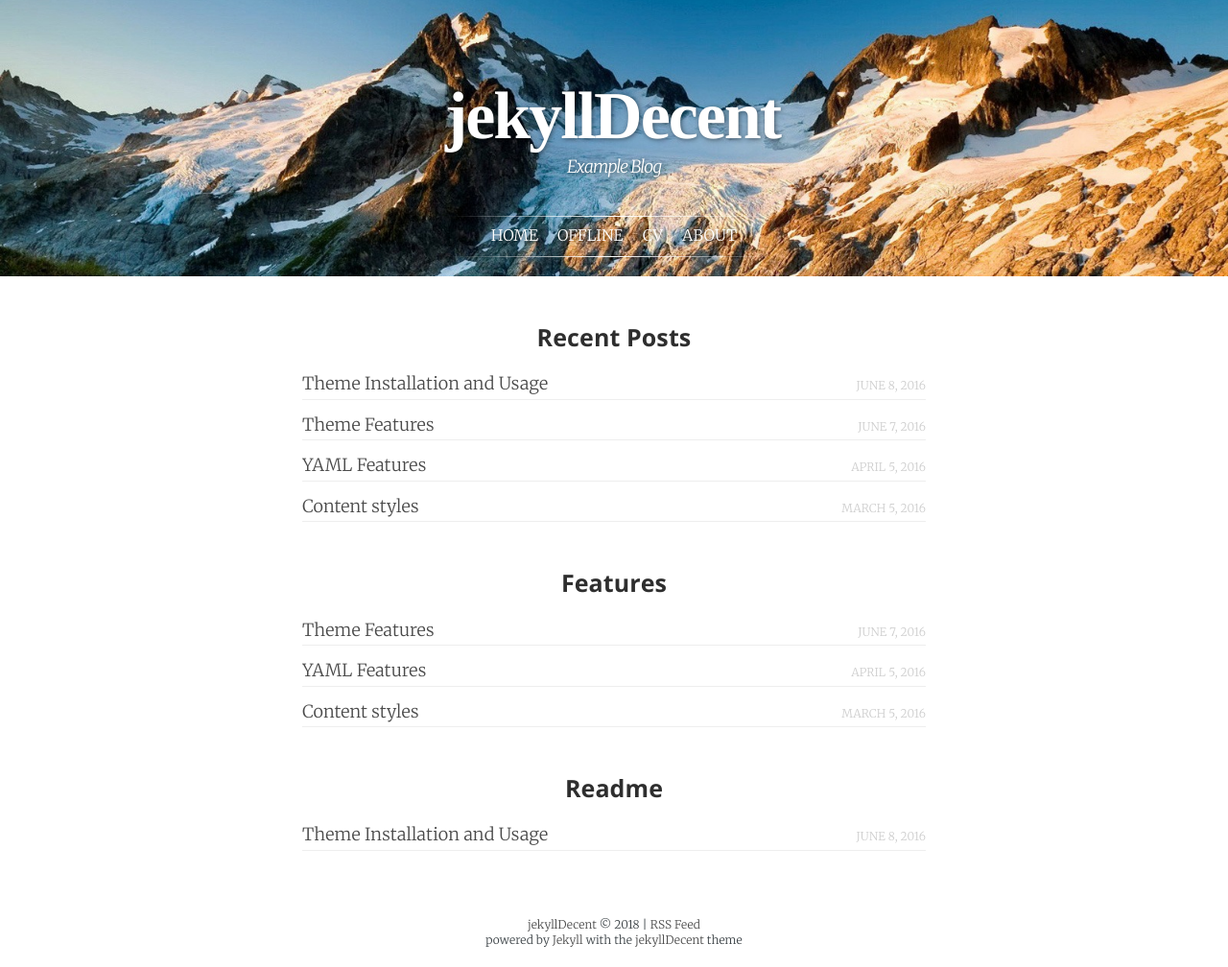
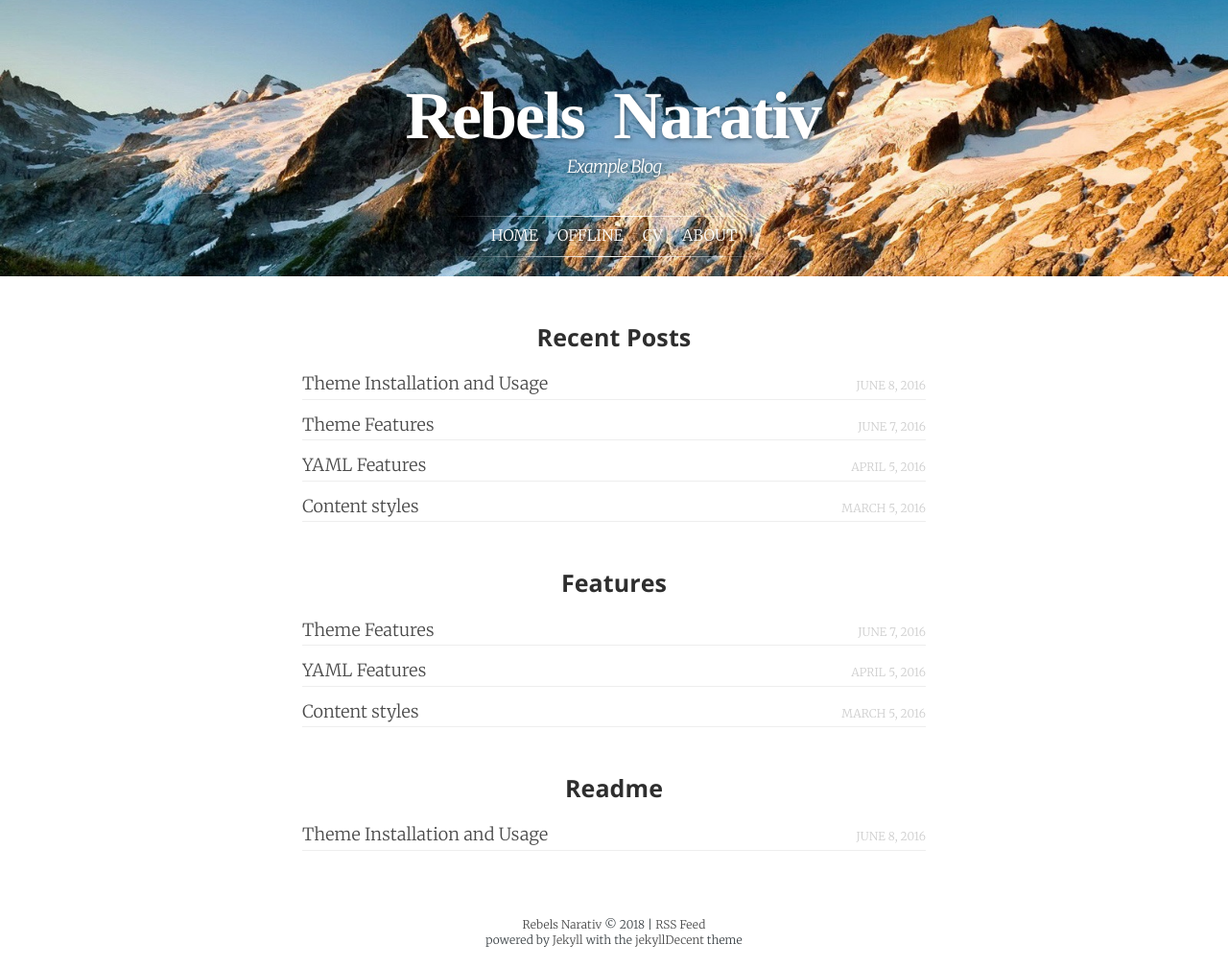
Before and after one commit to mok-see/mok-see.github.io, a Jekyll site: the page built from index.html, in a window 1280 px wide. Shown: the whole page at 96% size. Built offline with Jekyll 4.4.1, drawn with Linux system fonts in a browser that asks for light colours; some web fonts are replaced.

Commit message:
Update _config.yml
update

```diff
--- a/_config.yml
+++ b/_config.yml
@@ -6,17 +6,17 @@
 # 'jekyll serve'. If you change this file, please restart the server process.
 
 # Site settings
-title:            jekyllDecent
+title:            Rebels Narativ
 subtitle:         Example Blog
 description:      This is the jekyllTheme example blog. It only exists to demonstrate how the theme looks and feels.
 keywords:         demo theme example github jekyll features
 language:         "en" # default language of the blog. Language codes: http://www.w3schools.com/tags/ref_language_codes.asp
 
-baseurl:          "/jekyllDecent" # the subpath of your site, e.g. /blog
+baseurl:          "/blog" # the subpath of your site, e.g. /blog
 url:              "" # the base hostname & protocol for your site. Have a look at robots.txt as well!
 permalink:        /blog/:categories/:title
 cover:            /assets/mountain-cover.jpg
-disqus_shortname: "jekylldecent"
+disqus_shortname: "rebelsnarativ"
 
 # Build settings
 sass:
```
